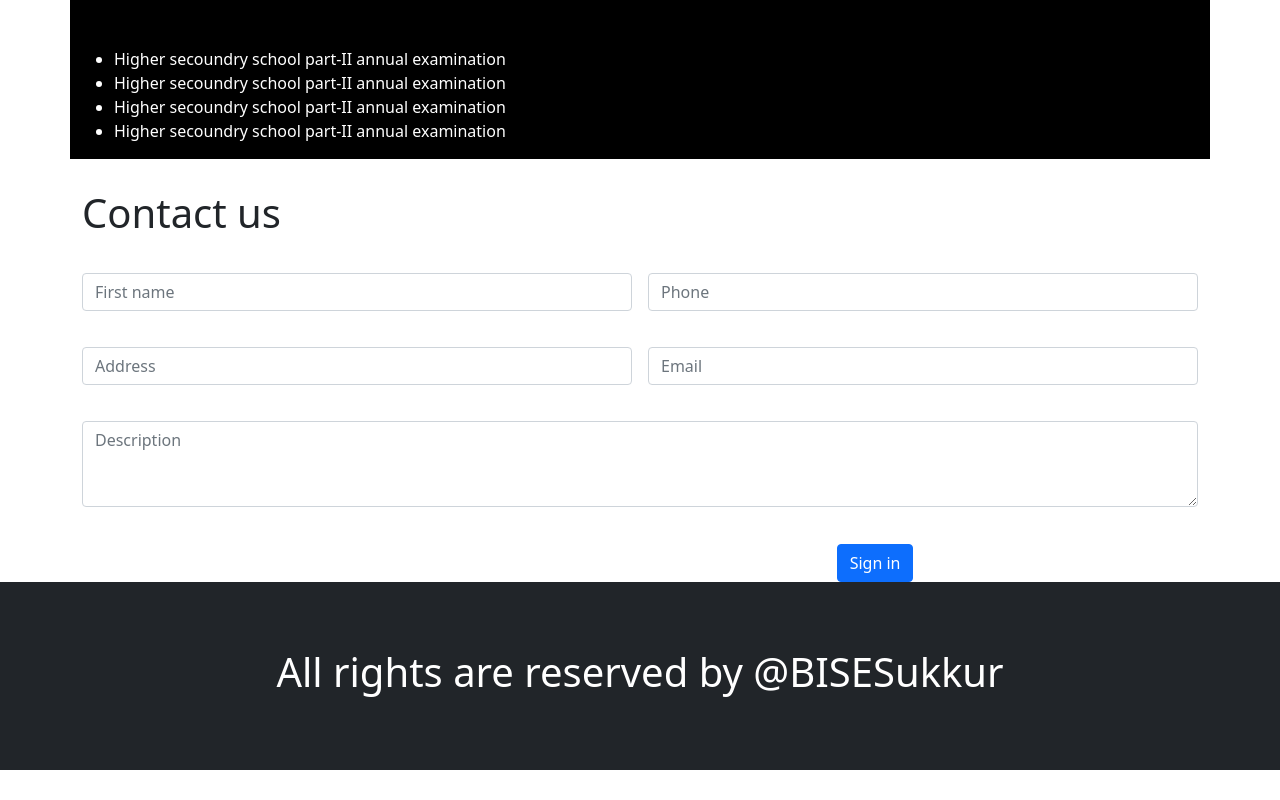
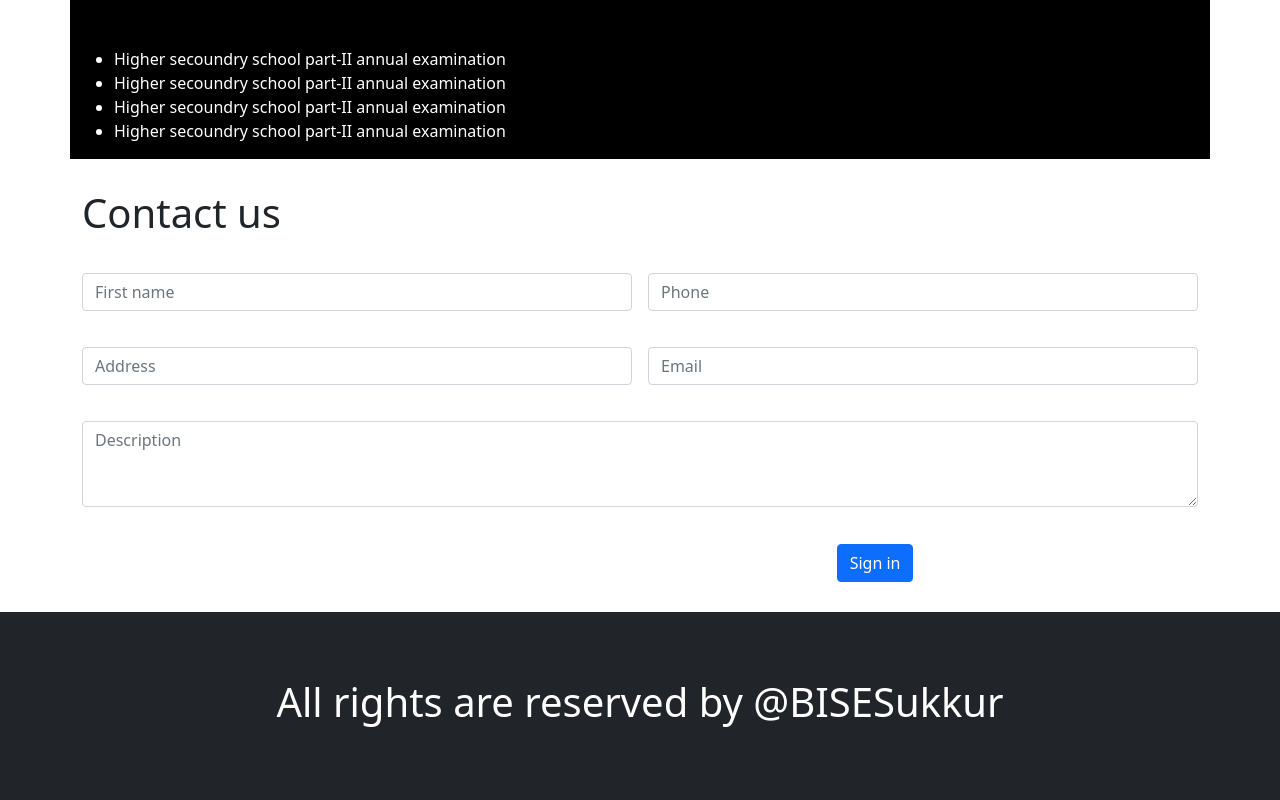
Before and after one commit to AbdulMunam-2002/Mid-Exam_023-21-0284_Abdul-Munam-Memon, a plain HTML site: page index.html in a window 1280 px wide. Shown: the part 1845-2645 px from the top of the page. Before the commit the page ends 2615 px from the top, so only its background shows below. Drawn offline with nearby package versions, Linux system fonts and the light colour scheme.

Commit message:
Fifth Commit

```diff
--- a/index.html
+++ b/index.html
@@ -151,7 +151,7 @@
               </div>
         </div>
     </div>
-    <footer class="bg-dark text-white text-center py-3">
+    <footer class="bg-dark text-white text-center py-3" style="margin-top: 30px; background-color: black;">
         <h1 style="padding: 50px;"> All rights are reserved by @BISESukkur</h1>
     </footer>
 </body>
```
